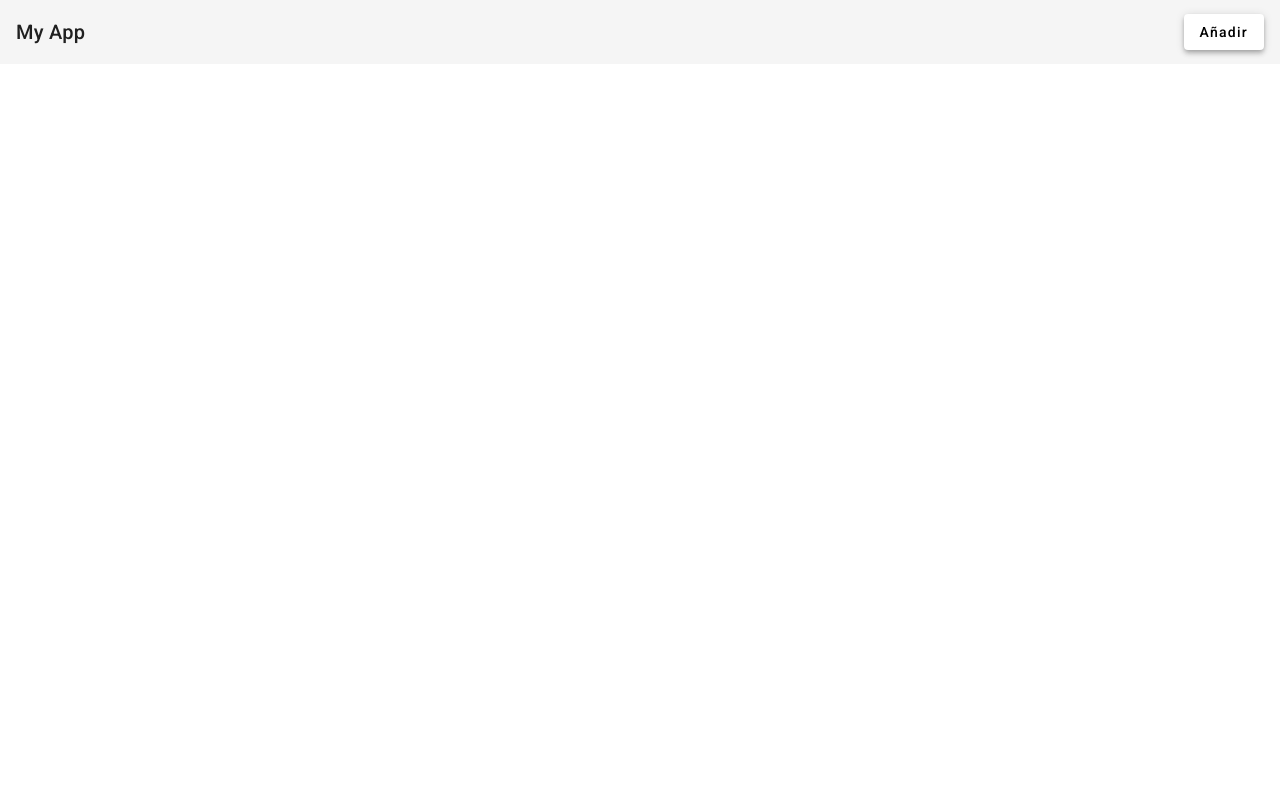
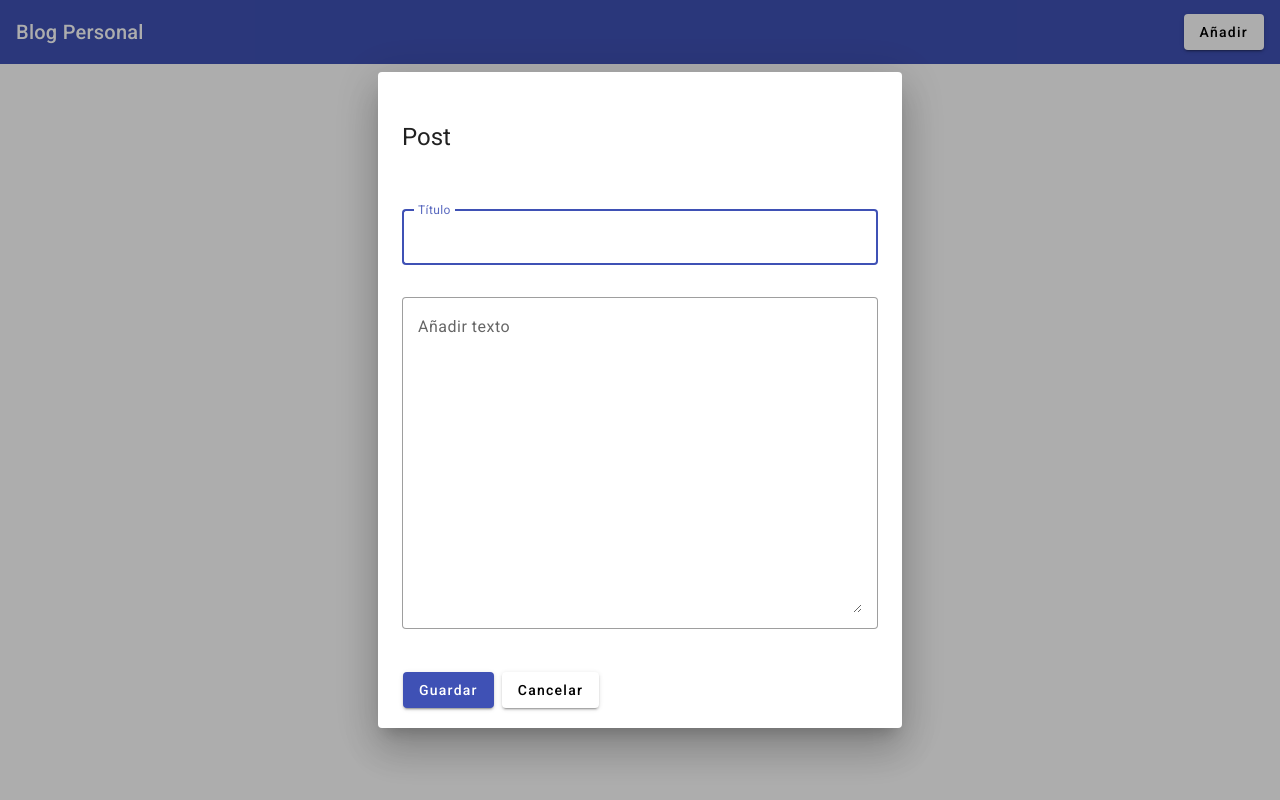
Before and after one commit to natalizg/CLIENTE, an Angular app in the folder Angular Projects/CrudApp/: page / in a window 1280 px wide. Both pictures are taken after a click on the button "Añadir". Built offline with nearby package versions, Linux system fonts and the light colour scheme.

Commit message:
nueva app crud con material

```diff
--- /dev/null
+++ b/Angular Projects/CrudApp/db.json
@@ -0,0 +1,3 @@
+{
+    "posts": []
+}
--- /dev/null
+++ b/Angular Projects/CrudApp/src/app/add-post/add-post.component.css
@@ -0,0 +1,13 @@
+
+.row{
+    width:500px;
+    padding-top:10px;
+}
+
+.row textarea{
+    height: 300px;
+}
+
+.action{
+    padding: 0px 25px 20px;
+}
--- /dev/null
+++ b/Angular Projects/CrudApp/src/app/add-post/add-post.component.html
@@ -0,0 +1,24 @@
+<div mat-dialog-title>
+    <h1>Post</h1>
+</div>
+<form [formGroup]="postForm" (ngSubmit)="onFormSubmit()">
+    <div mat-dialog-content class="content">
+        <div class="row">
+            <mat-form-field appearance="outline">
+                <mat-label>Título</mat-label>
+                <input matInput type="text" formControlName="titulo">
+            </mat-form-field>
+        </div>
+        <div class="row">
+            <mat-form-field appearance="outline">
+                <mat-label>Añadir texto</mat-label>
+                <textarea matInput formControlName="texto"></textarea>
+            </mat-form-field>
+        </div>
+
+    </div>
+    <div mat-dialog-actions class="action">
+        <button mat-raised-button color="primary" type="submit" >Guardar</button>
+        <button mat-raised-button>Cancelar</button>
+    </div>
+</form>
--- /dev/null
+++ b/Angular Projects/CrudApp/src/app/add-post/add-post.component.ts
@@ -0,0 +1,30 @@
+import { Component } from '@angular/core';
+import { ReactiveFormsModule } from '@angular/forms';
+import { FormBuilder, FormGroup } from '@angular/forms';
+import { MatButtonModule } from '@angular/material/button';
+import { MatDialogModule } from '@angular/material/dialog';
+import {MatFormFieldModule} from '@angular/material/form-field';
+import {MatInputModule} from '@angular/material/input';
+@Component({
+  selector: 'app-add-post',
+  standalone: true,
+  imports: [MatButtonModule, MatDialogModule, MatFormFieldModule, MatInputModule, ReactiveFormsModule],
+  templateUrl: './add-post.component.html',
+  styleUrl: './add-post.component.css'
+})
+export class AddPostComponent {
+  postForm: FormGroup;
+
+  constructor(private fb: FormBuilder) {
+    this.postForm = this.fb.group({
+      titulo: '',
+      texto: ''
+    })
+  }
+
+  onFormSubmit() {
+    if(this.postForm.valid) {
+      console.log(this.postForm.value)
+    }
+  }
+}
--- a/Angular Projects/CrudApp/src/app/app.component.html
+++ b/Angular Projects/CrudApp/src/app/app.component.html
@@ -1,5 +1,5 @@
-<mat-toolbar>
-  <span>My App</span>
+<mat-toolbar color="primary">
+  <span>Blog Personal</span>
   <span class="example-spacer"></span>
-  <button mat-raised-button> Añadir</button>
+  <button mat-raised-button (click)="openAddPostDialog()"> Añadir</button>
 </mat-toolbar>
--- a/Angular Projects/CrudApp/src/app/app.component.ts
+++ b/Angular Projects/CrudApp/src/app/app.component.ts
@@ -1,16 +1,24 @@
+
 import { Component } from '@angular/core';
 import { MatIconModule } from '@angular/material/icon';
 import { MatButtonModule } from '@angular/material/button';
 import { MatToolbarModule } from '@angular/material/toolbar';
 import { RouterOutlet } from '@angular/router';
-
+import { MatDialogModule } from '@angular/material/dialog';
+import { DialogService } from './dialog.service';
 @Component({
   selector: 'app-root',
   standalone: true,
-  imports: [RouterOutlet, MatIconModule, MatToolbarModule, MatButtonModule],
+  imports: [RouterOutlet, MatIconModule, MatToolbarModule, MatButtonModule, MatDialogModule],
   templateUrl: './app.component.html',
   styleUrl: './app.component.css'
 })
 export class AppComponent {
   title = 'CrudApp';
+
+  //Método para abrir un Dialog con el componente Añadir Post: (usa el servicio Dialog creado por nosotros)
+  constructor(private dialogService: DialogService) {}
+  openAddPostDialog() {
+    this.dialogService.openAddPostDialog();
+  }
 }
--- /dev/null
+++ b/Angular Projects/CrudApp/src/app/dialog.service.ts
@@ -0,0 +1,15 @@
+import { Injectable } from '@angular/core';
+import { MatDialog } from '@angular/material/dialog';
+import { AddPostComponent } from './add-post/add-post.component';
+
+@Injectable({
+  providedIn: 'root'
+})
+export class DialogService {
+
+  constructor(private dialog: MatDialog) { }
+
+  openAddPostDialog() {
+    this.dialog.open(AddPostComponent);
+  }
+}
```
Also changed, not shown: 2 other files (tests, documents, lock files or other folders).
